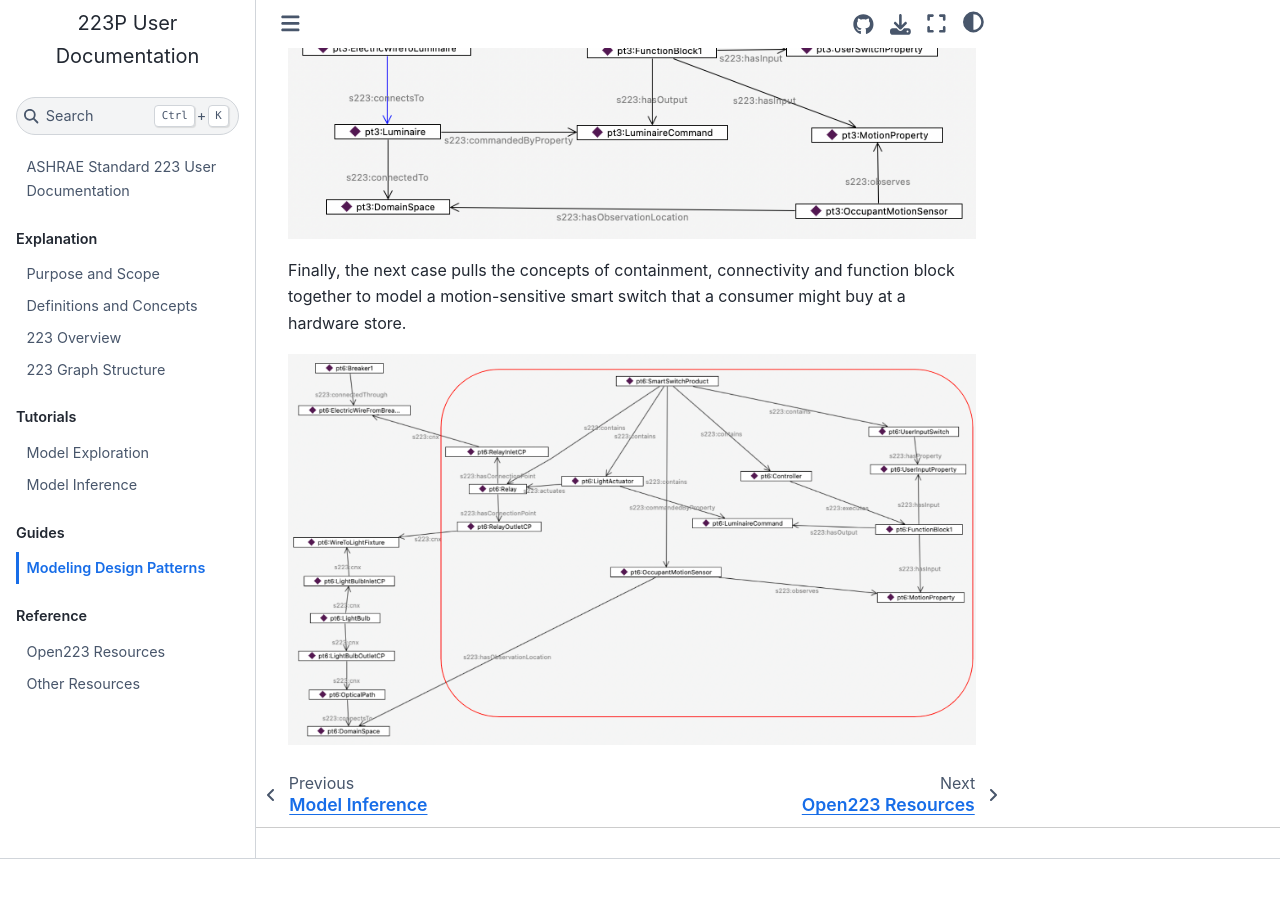
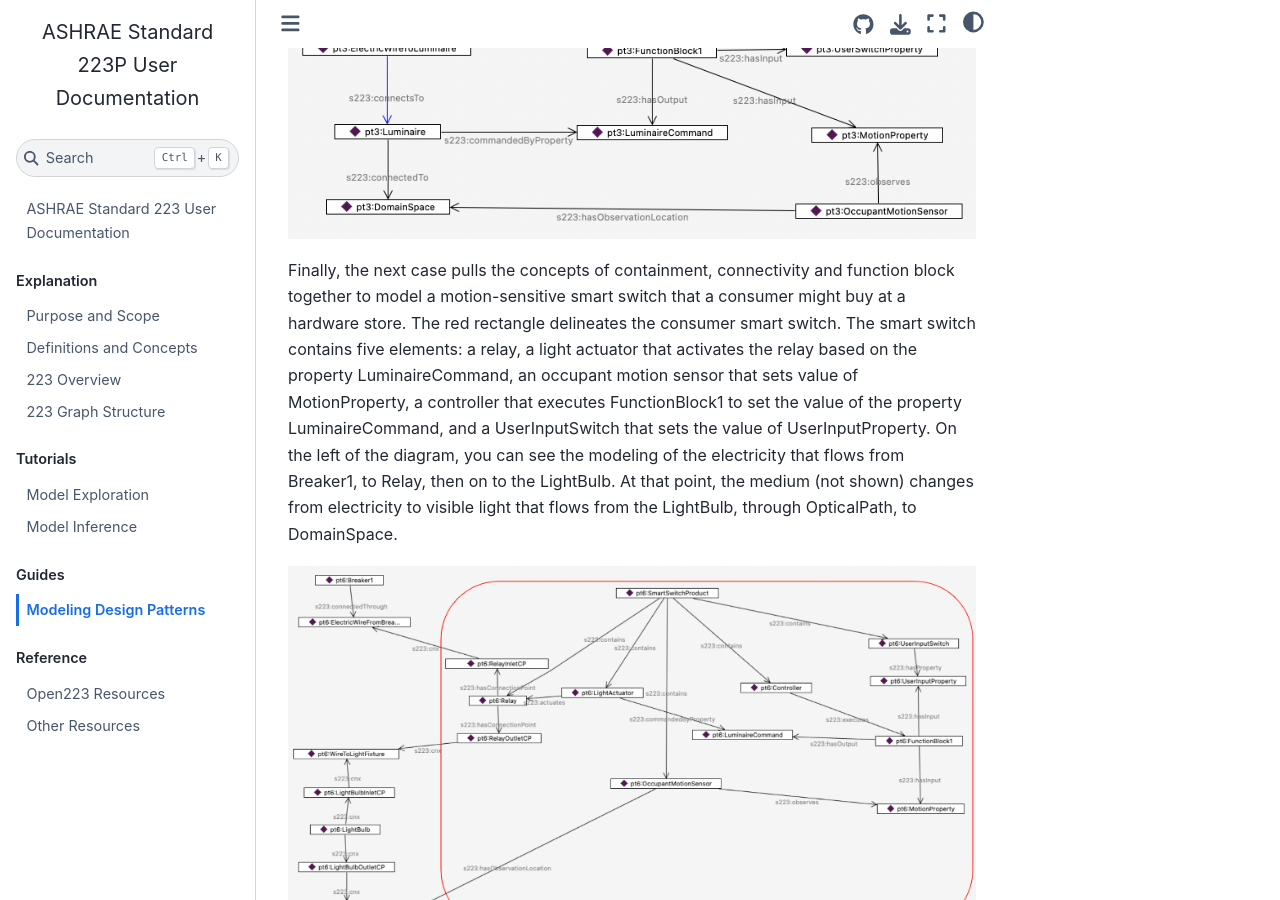
Before and after one commit to open223/docs.open223.info, a Jupyter Book: the page built from guides/design-patterns.md, in a window 1280 px wide and 900 px high, scrolled down 3525 px. Built offline with Jupyter Book 1.0.4 settings and Sphinx 7.4.7 and the Sphinx Book theme 1.1.4, drawn with Linux system fonts in a browser that asks for light colours; before the commit the page ends 4384 px from its top, so only the background shows below that.

Commit message:
Case pt6 text

```diff
--- a/guides/design-patterns.md
+++ b/guides/design-patterns.md
@@ -33,6 +33,6 @@ The next case examines a scenario where the luminaire logic encapsulated in "Fun
 
 ![UserSwitch](images/guides-UserSwitch.png)
 
-Finally, the next case pulls the concepts of containment, connectivity and function block together to model a motion-sensitive smart switch that a consumer might buy at a hardware store.
+Finally, the next case pulls the concepts of containment, connectivity and function block together to model a motion-sensitive smart switch that a consumer might buy at a hardware store. The red rectangle delineates the consumer smart switch. The smart switch contains five elements: a relay, a light actuator that activates the relay based on the property LuminaireCommand, an occupant motion sensor that sets value of MotionProperty, a controller that executes FunctionBlock1 to set the value of the property LuminaireCommand, and a UserInputSwitch that sets the value of UserInputProperty. On the left of the diagram, you can see the modeling of the electricity that flows from Breaker1, to Relay, then on to the LightBulb. At that point, the medium (not shown) changes from electricity to visible light that flows from the LightBulb, through OpticalPath, to DomainSpace.
 
 ![OffTheShelfSmartSwitch](images/guides-offtheshelf-smart-switch.png)
```
